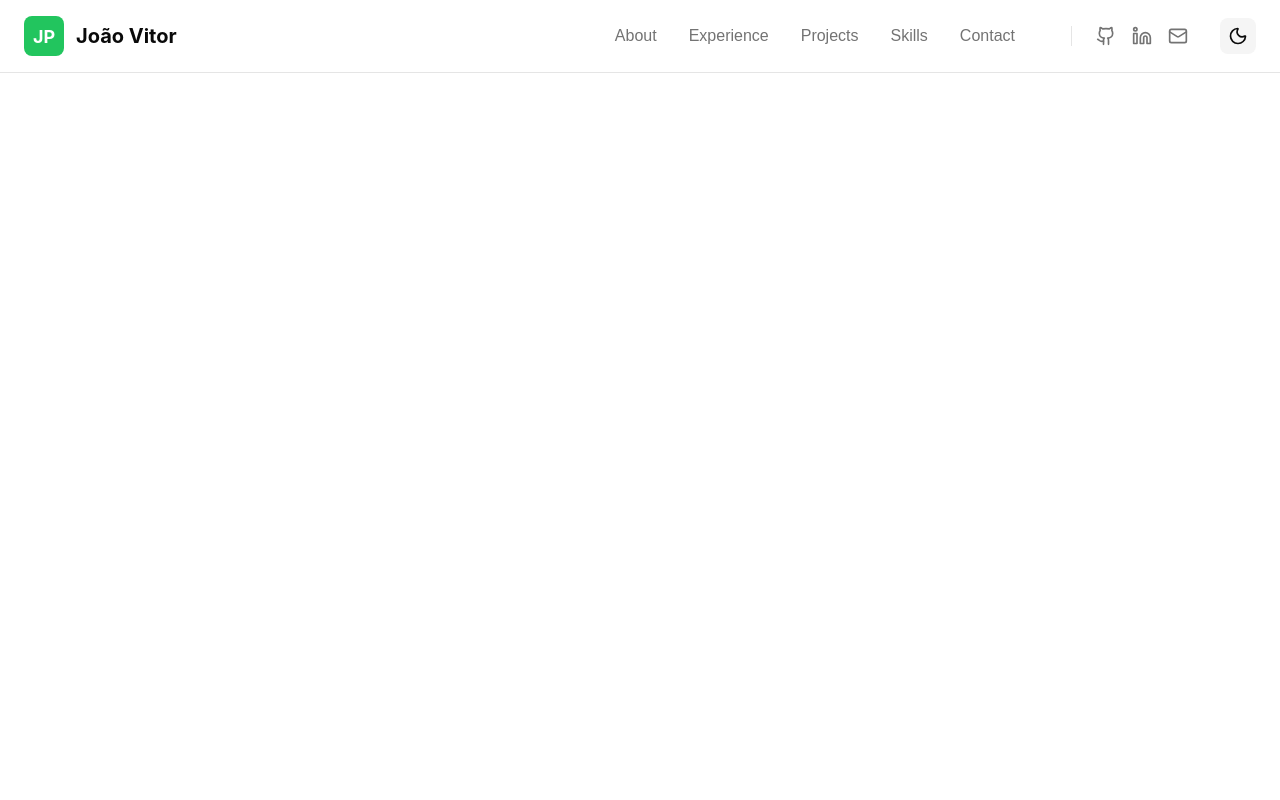
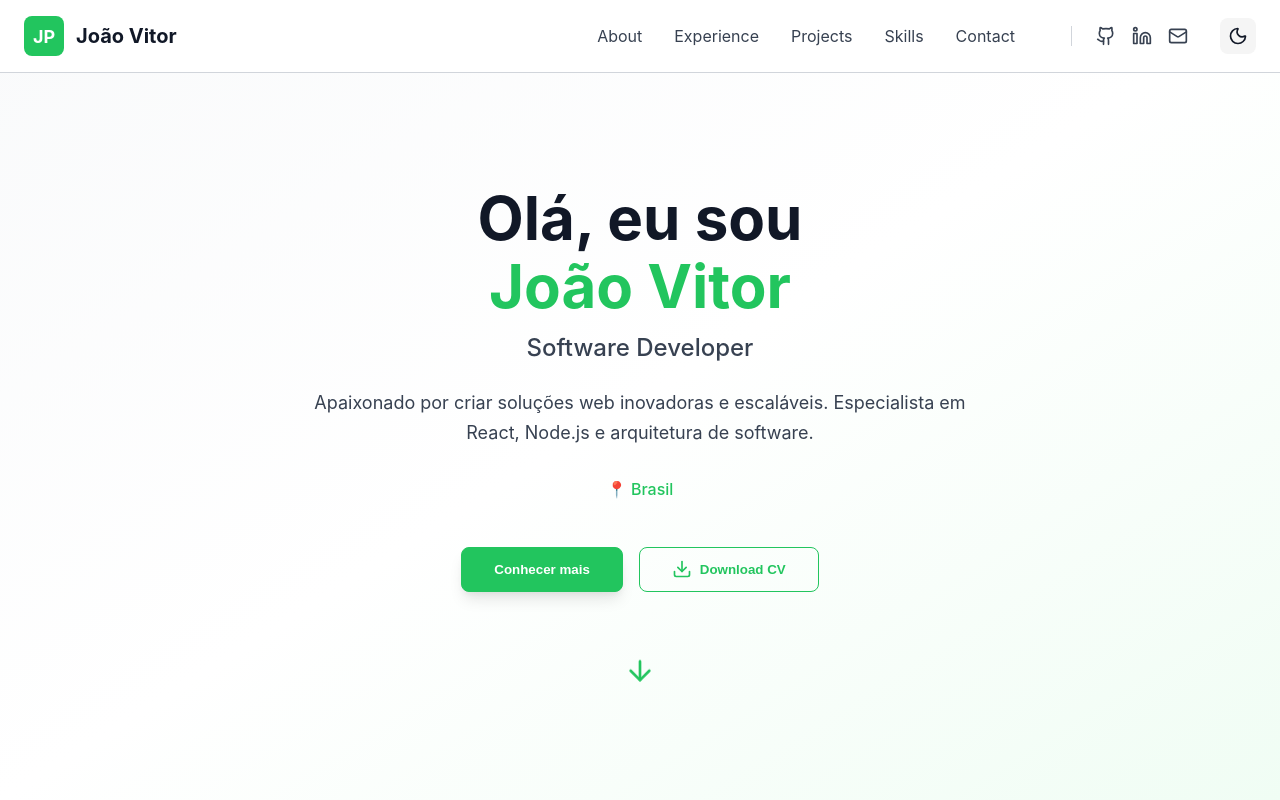
Before and after one commit to JoaoVitorPaludo/joaovitorpaludo.com, a React (Vite) app: page / in a window 1280 px wide. Built offline with nearby package versions, Linux system fonts and the light colour scheme.

Commit message:
feat: Implementando estilização do card hero

```diff
--- a/src/components/layout/header/styles.ts
+++ b/src/components/layout/header/styles.ts
@@ -87,7 +87,9 @@ export const NavButton = styled.button`
   cursor: pointer;
   transition: color 300ms;
   font-size: 1rem;
-
+  font-family: -apple-system, BlinkMacSystemFont, 'Segoe UI', 'Roboto', 'Oxygen',
+    'Ubuntu', 'Cantarell', 'Fira Sans', 'Droid Sans', 'Helvetica Neue',
+    sans-serif;
   &:hover {
     color: #22c55e;
   }
--- /dev/null
+++ b/src/modules/home/components/hero/hero.tsx
@@ -0,0 +1,49 @@
+import { ArrowDown, Download } from 'lucide-react'
+import * as S from './styles'
+
+export function Hero() {
+  const scrollToAbout = () => {
+    const element = document.getElementById('about')
+    if (element) {
+      element.scrollIntoView({ behavior: 'smooth' })
+    }
+  }
+
+  const handleResumeDownload = () => {}
+
+  return (
+    <S.Section>
+      <S.Container>
+        <S.ContentWrapper>
+          <S.Title>
+            Olá, eu sou
+            <S.Highlight>João Vitor</S.Highlight>
+          </S.Title>
+
+          <S.Subtitle>Software Developer</S.Subtitle>
+
+          <S.Bio>
+            Apaixonado por criar soluções web inovadoras e escaláveis.
+            Especialista em React, Node.js e arquitetura de software.
+          </S.Bio>
+
+          <S.Location>📍 Brasil</S.Location>
+
+          <S.ButtonGroup>
+            <S.PrimaryButton onClick={scrollToAbout}>
+              Conhecer mais
+            </S.PrimaryButton>
+            <S.SecondaryButton onClick={handleResumeDownload}>
+              <Download size={20} />
+              Download CV
+            </S.SecondaryButton>
+          </S.ButtonGroup>
+
+          <S.ScrollButton onClick={scrollToAbout}>
+            <ArrowDown size={32} />
+          </S.ScrollButton>
+        </S.ContentWrapper>
+      </S.Container>
+    </S.Section>
+  )
+}
--- /dev/null
+++ b/src/modules/home/components/hero/styles.ts
@@ -0,0 +1,194 @@
+import { keyframes } from '@emotion/react'
+import styled from '@emotion/styled'
+
+const pulse = keyframes`
+  0%, 100% {
+    opacity: 1;
+  }
+  50% {
+    opacity: .5;
+  }
+`
+
+const bounce = keyframes`
+  0%, 100% {
+    transform: translateY(-25%);
+    animation-timing-function: cubic-bezier(0.8,0,1,1);
+  }
+  50% {
+    transform: none;
+    animation-timing-function: cubic-bezier(0,0,0.2,1);
+  }
+`
+
+export const Section = styled.section`
+  min-height: 100vh;
+  width: 100%;
+  display: flex;
+  align-items: center;
+  justify-content: center;
+  padding-top: 5rem;
+  background: ${(props) => props.theme.backgroundGradient};
+`
+
+export const Container = styled.div`
+  width: 100%;
+  height: 100%;
+  display: flex;
+  align-items: center;
+  justify-content: center;
+
+  @media (min-width: 640px) {
+    max-width: 640px;
+  }
+  @media (min-width: 768px) {
+    max-width: 768px;
+  }
+  @media (min-width: 1024px) {
+    max-width: 1024px;
+  }
+  @media (min-width: 1280px) {
+    max-width: 1280px;
+  }
+  @media (min-width: 1536px) {
+    max-width: 1536px;
+  }
+`
+
+export const ContentWrapper = styled.div`
+  max-width: 56rem;
+  margin-left: auto;
+  margin-right: auto;
+  text-align: center;
+`
+
+export const StatusDot = styled.div`
+  width: 0.75rem;
+  height: 0.75rem;
+  background-color: #ffffff;
+  border-radius: 9999px;
+  animation: ${pulse} 2s cubic-bezier(0.4, 0, 0.6, 1) infinite;
+`
+
+export const Title = styled.h1`
+  font-size: 2.25rem;
+  line-height: 2.5rem;
+  font-weight: 700;
+  color: ${(props) => props.theme.foreground};
+  margin-bottom: 1rem;
+
+  @media (min-width: 768px) {
+    font-size: 3.75rem;
+    line-height: 1;
+  }
+`
+
+export const Highlight = styled.span`
+  display: block;
+  color: #22c55e;
+  margin-top: 0.5rem;
+`
+
+export const Subtitle = styled.h2`
+  font-size: 1.25rem;
+  line-height: 1.75rem;
+  color: ${(props) => props.theme.mutedForeground};
+  margin-bottom: 1.5rem;
+  font-weight: 500;
+
+  @media (min-width: 768px) {
+    font-size: 1.5rem;
+    line-height: 2rem;
+  }
+`
+
+export const Bio = styled.p`
+  font-size: 1.125rem;
+  line-height: 1.75rem;
+  color: ${(props) => props.theme.mutedForeground};
+  margin-bottom: 2rem;
+  max-width: 42rem;
+  margin-left: auto;
+  margin-right: auto;
+  line-height: 1.625;
+`
+
+export const Location = styled.p`
+  color: #22c55e;
+  margin-bottom: 3rem;
+  font-weight: 500;
+
+  @media (prefers-color-scheme: dark) {
+    color: #4ade80;
+  }
+`
+
+export const ButtonGroup = styled.div`
+  display: flex;
+  flex-direction: column;
+  gap: 1rem;
+  justify-content: center;
+  align-items: center;
+  margin-bottom: 4rem;
+
+  @media (min-width: 640px) {
+    flex-direction: row;
+  }
+`
+
+export const ButtonBase = styled.button`
+  padding: 0.75rem 2rem;
+  font-weight: 600;
+  border-radius: 0.5rem;
+  transition: all 300ms;
+  transform: scale(1);
+  cursor: pointer;
+
+  &:hover {
+    transform: scale(1.05);
+  }
+`
+
+export const PrimaryButton = styled(ButtonBase)`
+  background-color: #22c55e;
+  color: #ffffff;
+  box-shadow:
+    0 10px 15px -3px rgba(0, 0, 0, 0.1),
+    0 4px 6px -2px rgba(0, 0, 0, 0.05);
+  border: 1px solid #22c55e;
+  height: 45px;
+
+  &:hover {
+    background-color: #16a34a;
+    box-shadow:
+      0 20px 25px -5px rgba(0, 0, 0, 0.1),
+      0 10px 10px -5px rgba(0, 0, 0, 0.04);
+  }
+`
+
+export const SecondaryButton = styled(ButtonBase)`
+  border: 1px solid #22c55e;
+  color: #22c55e;
+  background-color: transparent;
+  display: flex;
+  align-items: center;
+  gap: 0.5rem;
+  height: 45px;
+  &:hover {
+    background-color: #22c55e;
+    color: #ffffff;
+  }
+`
+
+export const ScrollButton = styled.button`
+  animation: ${bounce} 1s infinite;
+  color: #22c55e;
+  transition: color 150ms;
+  background: none;
+  border: none;
+  cursor: pointer;
+
+  &:hover {
+    color: #16a34a;
+  }
+`
--- a/src/modules/home/pages/home.tsx
+++ b/src/modules/home/pages/home.tsx
@@ -1,9 +1,13 @@
 import { Header } from '../../../components/layout/header/header'
+import { Hero } from '../components/hero/hero'
 import * as S from './styles'
 export function Home() {
   return (
     <S.HomePageContainer>
       <Header />
+      <main>
+        <Hero />
+      </main>
     </S.HomePageContainer>
   )
 }
--- a/src/styles/themes/default.ts
+++ b/src/styles/themes/default.ts
@@ -1,55 +1,59 @@
 export const lightTheme = {
-  background: 'hsl(0, 0%, 100%)',
-  foreground: 'hsl(0, 0%, 3.9%)',
-  card: 'hsl(0, 0%, 100%)',
-  cardForeground: 'hsl(0, 0%, 3.9%)',
-  popover: 'hsl(0, 0%, 100%)',
-  popoverForeground: 'hsl(0, 0%, 3.9%)',
-  primary: 'hsl(0, 0%, 9%)',
-  primaryForeground: 'hsl(0, 0%, 98%)',
-  secondary: 'hsl(0, 0%, 96.1%)',
-  secondaryForeground: 'hsl(0, 0%, 9%)',
-  muted: 'hsl(0, 0%, 96.1%)',
-  mutedForeground: 'hsl(0, 0%, 45.1%)',
-  accent: 'hsl(0, 0%, 96.1%)',
-  accentForeground: 'hsl(0, 0%, 9%)',
-  destructive: 'hsl(0, 84.2%, 60.2%)',
-  destructiveForeground: 'hsl(0, 0%, 98%)',
-  border: 'hsl(0, 0%, 89.8%)',
-  input: 'hsl(0, 0%, 89.8%)',
-  ring: 'hsl(0, 0%, 3.9%)',
-  chart1: 'hsl(12, 76%, 61%)',
-  chart2: 'hsl(173, 58%, 39%)',
-  chart3: 'hsl(197, 37%, 24%)',
-  chart4: 'hsl(43, 74%, 66%)',
-  chart5: 'hsl(27, 87%, 67%)',
+  background: '#ffffff',
+  backgroundGradient:
+    'linear-gradient(to bottom right, #f9fafb, #ffffff, #f0fdf4)',
+  foreground: '#111827',
+  card: '#ffffff',
+  cardForeground: '#0a0a0a',
+  popover: '#ffffff',
+  popoverForeground: '#0a0a0a',
+  primary: '#171717',
+  primaryForeground: '#fafafa',
+  secondary: '#f5f5f5',
+  secondaryForeground: '#171717',
+  muted: '#f5f5f5',
+  mutedForeground: '#374151',
+  accent: '#f5f5f5',
+  accentForeground: '#171717',
+  destructive: '#ef4444',
+  destructiveForeground: '#fafafa',
+  border: '#d1d5db',
+  input: '#e5e5e5',
+  ring: '#0a0a0a',
+  chart1: '#e76e50',
+  chart2: '#2a9d8f',
+  chart3: '#264653',
+  chart4: '#e9c46a',
+  chart5: '#f4a261',
   radius: '0.5rem',
 }
 
 export const darkTheme = {
-  background: 'hsl(0, 0%, 3.9%)',
-  foreground: 'hsl(0, 0%, 98%)',
-  card: 'hsl(0, 0%, 3.9%)',
-  cardForeground: 'hsl(0, 0%, 98%)',
-  popover: 'hsl(0, 0%, 3.9%)',
-  popoverForeground: 'hsl(0, 0%, 98%)',
-  primary: 'hsl(0, 0%, 98%)',
-  primaryForeground: 'hsl(0, 0%, 9%)',
-  secondary: 'hsl(0, 0%, 14.9%)',
-  secondaryForeground: 'hsl(0, 0%, 98%)',
-  muted: 'hsl(0, 0%, 14.9%)',
-  mutedForeground: 'hsl(0, 0%, 63.9%)',
-  accent: 'hsl(0, 0%, 14.9%)',
-  accentForeground: 'hsl(0, 0%, 98%)',
-  destructive: 'hsl(0, 62.8%, 30.6%)',
-  destructiveForeground: 'hsl(0, 0%, 98%)',
-  border: 'hsl(0, 0%, 14.9%)',
-  input: 'hsl(0, 0%, 14.9%)',
-  ring: 'hsl(0, 0%, 83.1%)',
-  chart1: 'hsl(220, 70%, 50%)',
-  chart2: 'hsl(160, 60%, 45%)',
-  chart3: 'hsl(30, 80%, 55%)',
-  chart4: 'hsl(280, 65%, 60%)',
-  chart5: 'hsl(340, 75%, 55%)',
+  background: '#111827cc',
+  backgroundGradient:
+    'linear-gradient(to bottom right, #111827, #1f2937, #111827)',
+  foreground: '#fff',
+  card: '#0a0a0a',
+  cardForeground: '#fafafa',
+  popover: '#0a0a0a',
+  popoverForeground: '#fafafa',
+  primary: '#fafafa',
+  primaryForeground: '#171717',
+  secondary: '#1f2937',
+  secondaryForeground: '#fafafa',
+  muted: '#262626',
+  mutedForeground: '#d1d5db',
+  accent: '#262626',
+  accentForeground: '#fafafa',
+  destructive: '#7f1d1d',
+  destructiveForeground: '#fafafa',
+  border: '#4b5563',
+  input: '#262626',
+  ring: '#d4d4d4',
+  chart1: '#2563eb',
+  chart2: '#16a34a',
+  chart3: '#d97706',
+  chart4: '#9333ea',
+  chart5: '#db2777',
   radius: '0.5rem',
 }
```
